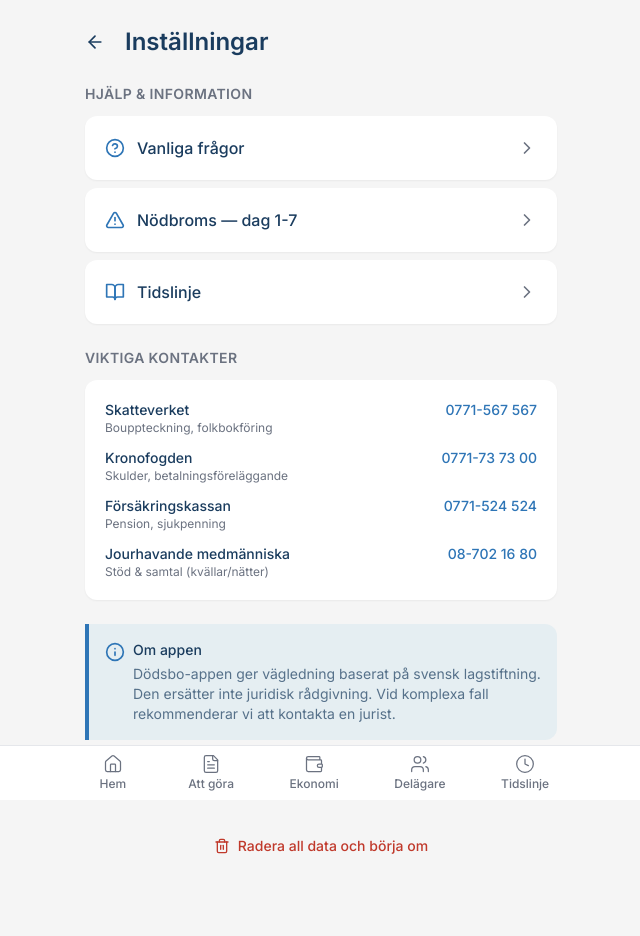
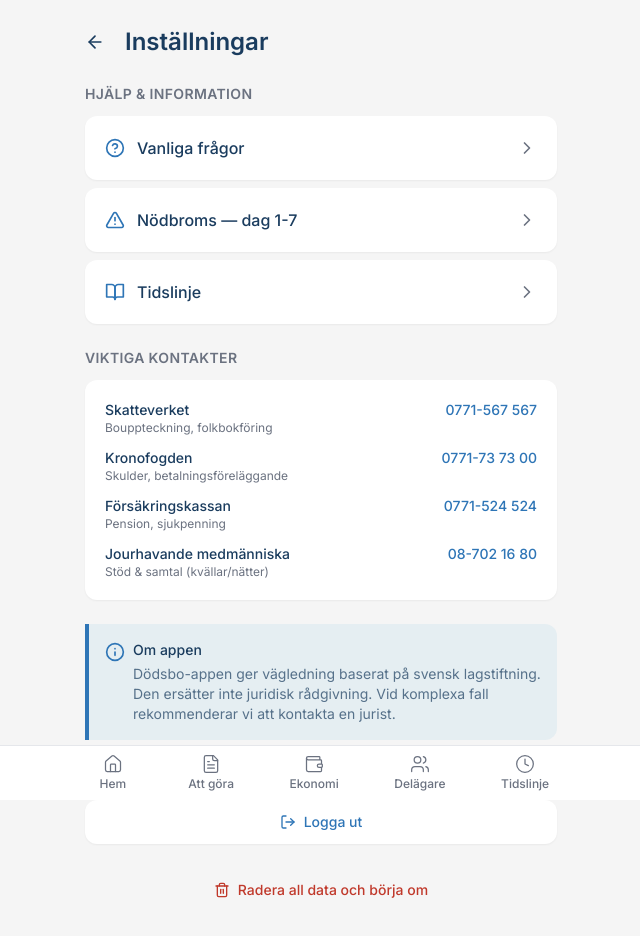
Before and after one commit to arhongbt/db, a Next.js app: page /installningar in a window 1280 px wide. Shown: the top 936 px of the page, without its empty margins (319-959 px from the left). Built offline with nearby package versions, Linux system fonts and the light colour scheme; no server answers.

Commit message:
fix: improve sign out button placement on settings page

```diff
--- a/src/app/installningar/page.tsx
+++ b/src/app/installningar/page.tsx
@@ -44,7 +44,7 @@ function InstallningarContent() {
   };
 
   return (
-    <div className="flex flex-col px-5 py-6 pb-24">
+    <div className="flex flex-col px-5 py-6 pb-32">
       <div className="flex items-center gap-3 mb-6">
         <Link
           href="/dashboard"
@@ -144,20 +144,23 @@ function InstallningarContent() {
         </div>
       </div>
 
-      {/* Sign out */}
-      <button
-        onClick={handleSignOut}
-        disabled={signingOut}
-        className="w-full py-3 mb-4 text-accent text-sm font-medium hover:bg-gray-100 rounded-card transition-colors"
-      >
-        <span className="flex items-center justify-center gap-2">
+      {/* Account actions */}
+      <div className="flex flex-col gap-3 mb-6">
+        <h2 className="text-sm font-semibold text-muted uppercase tracking-wide mb-1">
+          Konto
+        </h2>
+        <button
+          onClick={handleSignOut}
+          disabled={signingOut}
+          className="card flex items-center justify-center gap-2 py-3 text-accent text-sm font-medium hover:bg-gray-50 transition-colors"
+        >
           <LogOut className="w-4 h-4" />
           {signingOut ? 'Loggar ut...' : 'Logga ut'}
-        </span>
-      </button>
+        </button>
+      </div>
 
       {/* Reset */}
-      <div className="mt-auto">
+      <div>
         {!showConfirmReset ? (
           <button
             onClick={() => setShowConfirmReset(true)}
```
